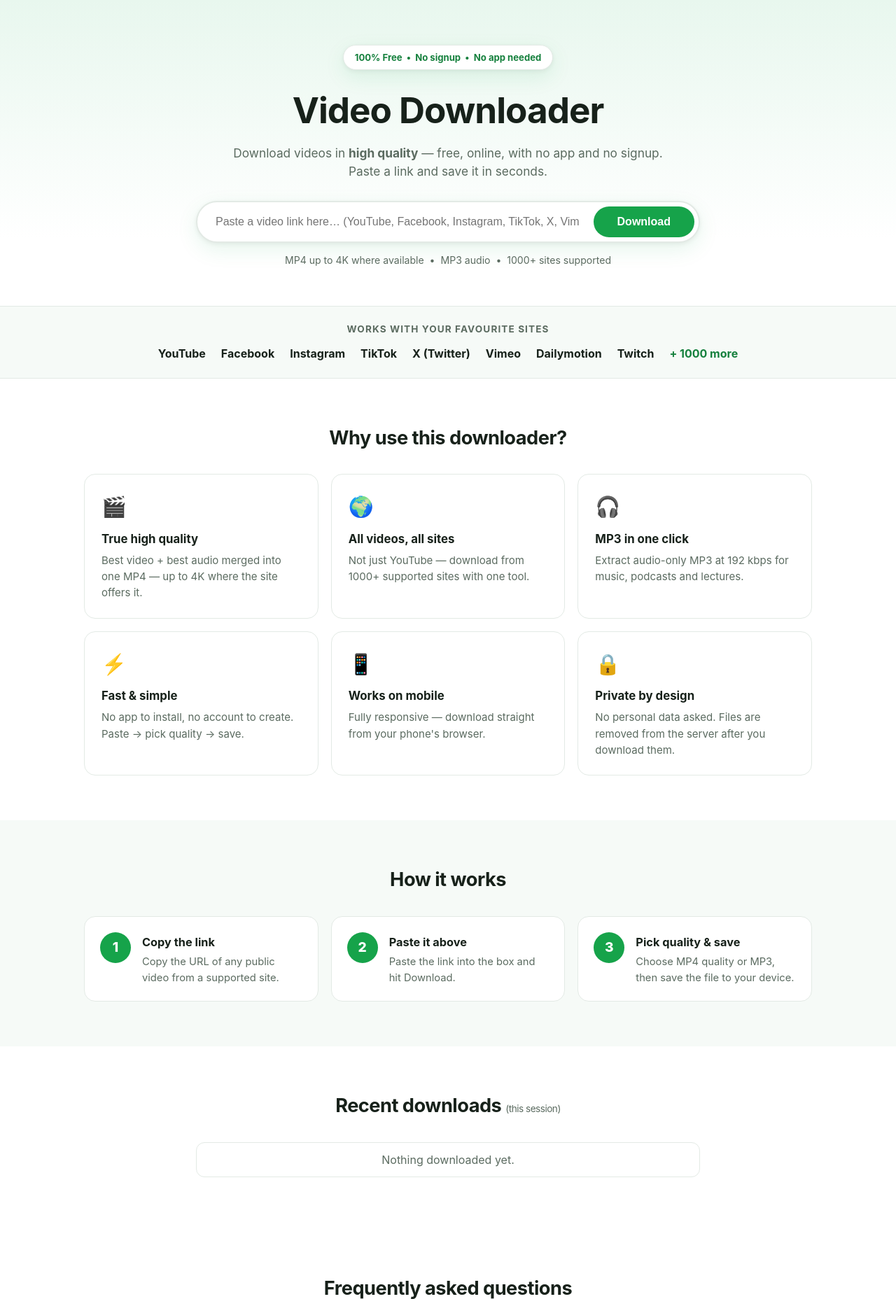
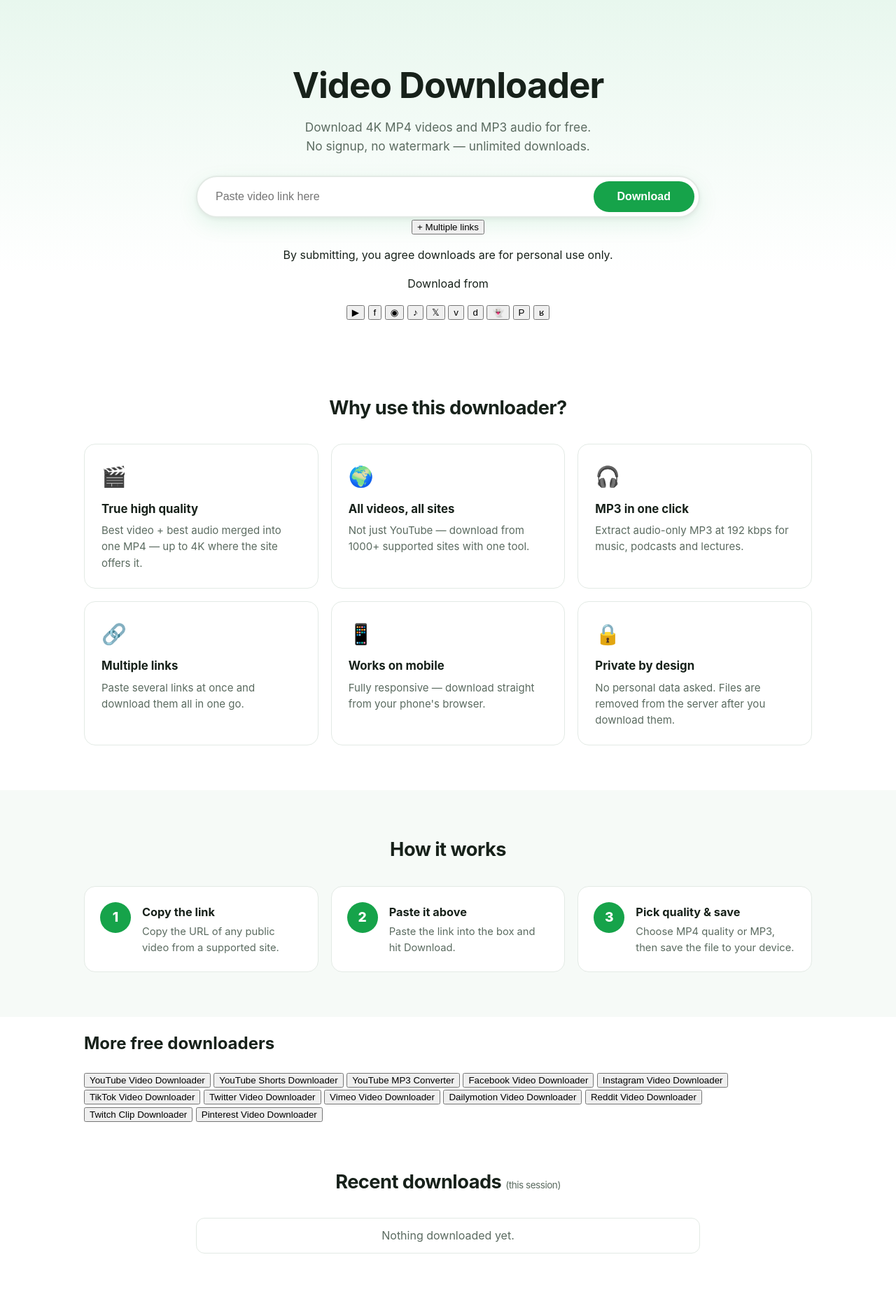
Before and after one commit to tejas-upwork/video-downloader, a FastAPI app: page / in a window 1280 px wide. Shown: the part 61-1917 px from the top of the page at 70% size. Run offline with FastAPI, Linux system fonts and the light colour scheme; data that the repository does not hold is empty; some libraries are stand-ins or nearby versions.

Commit message:
v2.0.1: UI refresh — teal/amber theme, platform chips, multi-link batch mode, glass FAQ

```diff
--- a/web/templates/index.html
+++ b/web/templates/index.html
@@ -3,8 +3,8 @@
 <head>
 <meta charset="utf-8">
 <meta name="viewport" content="width=device-width, initial-scale=1">
-<title>Video Downloader — Free, Fast &amp; High Quality</title>
-<meta name="description" content="Download videos in high quality — free, online, no app, no signup. Paste a link and save it in seconds. MP4 up to 4K and MP3 audio.">
+<title>Video Downloader — Free 4K MP4 &amp; MP3 Downloads</title>
+<meta name="description" content="Download 4K MP4 videos and MP3 audio for free. No signup, no watermark — unlimited downloads. Paste a link and save it in seconds.">
 <link rel="stylesheet" href="/static/style.css">
 </head>
 <body>
@@ -24,19 +24,51 @@
   <!-- HERO -->
   <section class="hero">
     <div class="wrap">
-      <div class="badge">100% Free &nbsp;•&nbsp; No signup &nbsp;•&nbsp; No app needed</div>
       <h1>Video Downloader</h1>
-      <p class="sub">Download videos in <strong>high quality</strong> — free, online, with no app and no signup.<br>Paste a link and save it in seconds.</p>
+      <p class="sub">Download 4K MP4 videos and MP3 audio for free.<br>No signup, no watermark — unlimited downloads.</p>
 
-      <form id="dl-form" class="dlbar" autocomplete="off">
-        <input id="url-input" type="url" inputmode="url"
-               placeholder="Paste a video link here… (YouTube, Facebook, Instagram, TikTok, X, Vimeo…)"
-               aria-label="Video URL" required>
-        <button type="submit" id="fetch-btn">Download</button>
-      </form>
-      <p class="hint" id="form-hint">MP4 up to 4K where available &nbsp;•&nbsp; MP3 audio &nbsp;•&nbsp; 1000+ sites supported</p>
+      <div class="widget">
+        <form id="dl-form" class="dlbar" autocomplete="off">
+          <input id="url-input" type="text" inputmode="url"
+                 placeholder="Paste video link here"
+                 aria-label="Video URL">
+          <button type="submit" id="fetch-btn">Download</button>
+        </form>
+        <div id="multi-box" class="multi-box hidden">
+          <textarea id="multi-input" rows="4" placeholder="One video link per line…"></textarea>
+          <div class="multi-opts">
+            <label>Quality for all
+              <select id="multi-quality">
+                <option value="best" selected>Best quality</option>
+                <option value="2160">4K (2160p)</option>
+                <option value="1080">1080p</option>
+                <option value="720">720p</option>
+                <option value="480">480p</option>
+                <option value="360">360p</option>
+                <option value="audio">MP3 audio</option>
+              </select>
+            </label>
+          </div>
+        </div>
+      </div>
+      <button id="multi-toggle" class="multi-toggle" type="button">+ Multiple links</button>
+      <p class="terms">By submitting, you agree downloads are for personal use only.</p>
 
-      <!-- result card -->
+      <p class="from-label">Download from</p>
+      <div class="chips" id="chips">
+        <button class="chip yt" data-site="YouTube" title="YouTube">▶</button>
+        <button class="chip fb" data-site="Facebook" title="Facebook">f</button>
+        <button class="chip ig" data-site="Instagram" title="Instagram">◉</button>
+        <button class="chip tk" data-site="TikTok" title="TikTok">♪</button>
+        <button class="chip x" data-site="X (Twitter)" title="X (Twitter)">𝕏</button>
+        <button class="chip vm" data-site="Vimeo" title="Vimeo">v</button>
+        <button class="chip dm" data-site="Dailymotion" title="Dailymotion">d</button>
+        <button class="chip sc" data-site="Snapchat" title="Snapchat">👻</button>
+        <button class="chip pin" data-site="Pinterest" title="Pinterest">P</button>
+        <button class="chip rd" data-site="Reddit" title="Reddit">ʁ</button>
+      </div>
+
+      <!-- single-link result card -->
       <div id="result" class="result hidden">
         <div class="result-top">
           <img id="r-thumb" class="r-thumb" alt="" referrerpolicy="no-referrer">
@@ -60,18 +92,9 @@
         </div>
         <p id="r-error" class="r-error hidden"></p>
       </div>
-    </div>
-  </section>
 
-  <!-- SITES -->
-  <section class="sites">
-    <div class="wrap">
-      <p class="sites-label">Works with your favourite sites</p>
-      <div class="sites-row">
-        <span>YouTube</span><span>Facebook</span><span>Instagram</span><span>TikTok</span>
-        <span>X (Twitter)</span><span>Vimeo</span><span>Dailymotion</span><span>Twitch</span>
-        <span class="more">+ 1000 more</span>
-      </div>
+      <!-- multi-link jobs -->
+      <div id="jobs" class="jobs hidden"></div>
     </div>
   </section>
 
@@ -83,7 +106,7 @@
         <div class="card"><div class="ico">🎬</div><h3>True high quality</h3><p>Best video + best audio merged into one MP4 — up to 4K where the site offers it.</p></div>
         <div class="card"><div class="ico">🌍</div><h3>All videos, all sites</h3><p>Not just YouTube — download from 1000+ supported sites with one tool.</p></div>
         <div class="card"><div class="ico">🎧</div><h3>MP3 in one click</h3><p>Extract audio-only MP3 at 192 kbps for music, podcasts and lectures.</p></div>
-        <div class="card"><div class="ico">⚡</div><h3>Fast &amp; simple</h3><p>No app to install, no account to create. Paste → pick quality → save.</p></div>
+        <div class="card"><div class="ico">🔗</div><h3>Multiple links</h3><p>Paste several links at once and download them all in one go.</p></div>
         <div class="card"><div class="ico">📱</div><h3>Works on mobile</h3><p>Fully responsive — download straight from your phone's browser.</p></div>
         <div class="card"><div class="ico">🔒</div><h3>Private by design</h3><p>No personal data asked. Files are removed from the server after you download them.</p></div>
       </div>
@@ -102,6 +125,27 @@
     </div>
   </section>
 
+  <!-- MORE DOWNLOADERS -->
+  <section class="more-dl">
+    <div class="wrap">
+      <h2>More free downloaders</h2>
+      <div class="pills" id="site-pills">
+        <button>YouTube Video Downloader</button>
+        <button>YouTube Shorts Downloader</button>
+        <button>YouTube MP3 Converter</button>
+        <button>Facebook Video Downloader</button>
+        <button>Instagram Video Downloader</button>
+        <button>TikTok Video Downloader</button>
+        <button>Twitter Video Downloader</button>
+        <button>Vimeo Video Downloader</button>
+        <button>Dailymotion Video Downloader</button>
+        <button>Reddit Video Downloader</button>
+        <button>Twitch Clip Downloader</button>
+        <button>Pinterest Video Downloader</button>
+      </div>
+    </div>
+  </section>
+
   <!-- HISTORY -->
   <section class="history-sec">
     <div class="wrap">
@@ -114,9 +158,11 @@
   <section id="faq" class="faq">
     <div class="wrap">
       <h2>Frequently asked questions</h2>
-      <details open><summary>Is this downloader free?</summary><p>Yes — it is completely free, with no signup and no limits for normal use.</p></details>
-      <details><summary>Which sites can I download from?</summary><p>YouTube (videos and Shorts), Facebook, Instagram (reels and videos), TikTok, X, Vimeo and 1000+ more. Just paste any public link.</p></details>
-      <details><summary>What quality and formats can I download?</summary><p>MP4 video up to 4K where available (4K, 1440p, 1080p, 720p, 480p, 360p) and MP3 audio. "Best quality" always picks the highest the site offers.</p></details>
+      <details open><summary>How do I download videos?</summary><p>Copy the video link, paste it in the box above and hit Download. Pick a quality, wait for it to finish, then save the file. That's it.</p></details>
+      <details><summary>Is this downloader free?</summary><p>Yes — it is completely free, with no signup, no watermark and no limits for normal use.</p></details>
+      <details><summary>Which sites can I download from?</summary><p>YouTube (videos and Shorts), Facebook, Instagram (reels and videos), TikTok, X, Vimeo, Dailymotion, Reddit, Twitch, Snapchat, Pinterest and 1000+ more. Just paste any public link.</p></details>
+      <details><summary>What quality and formats can I download?</summary><p>MP4 video up to 4K where available (4K, 1440p, 1080p, 720p, 480p, 360p) and high-quality MP3 audio. "Best quality" always picks the highest the site offers.</p></details>
+      <details><summary>Can I download multiple videos at once?</summary><p>Yes — hit "+ Multiple links", paste one link per line, choose a quality and download them all together.</p></details>
       <details><summary>Can I use it on my phone?</summary><p>Yes — it works in any phone or computer browser, no app needed.</p></details>
       <details><summary>Do I need to install anything or sign up?</summary><p>No. There is nothing to install and no account needed — just paste a link and download.</p></details>
       <details><summary>Is it safe?</summary><p>Yes. We do not ask for any personal information and only work with public videos. Files are removed from our server after they are sent to you.</p></details>
@@ -126,8 +172,8 @@
 
 <footer>
   <div class="wrap foot">
-    <p><strong>⬇️ VideoDownloader</strong> — free online video downloader.</p>
-    <p class="fair">Please respect each site's Terms of Service — download only content you have the right to save.</p>
+    <p class="disclaimer">VideoDownloader does not host any videos. All downloads are for personal use only — please respect each site's Terms of Service and download only content you have the right to save.</p>
+    <p class="copy">© 2026 VideoDownloader · For personal use only</p>
   </div>
 </footer>
 
```
